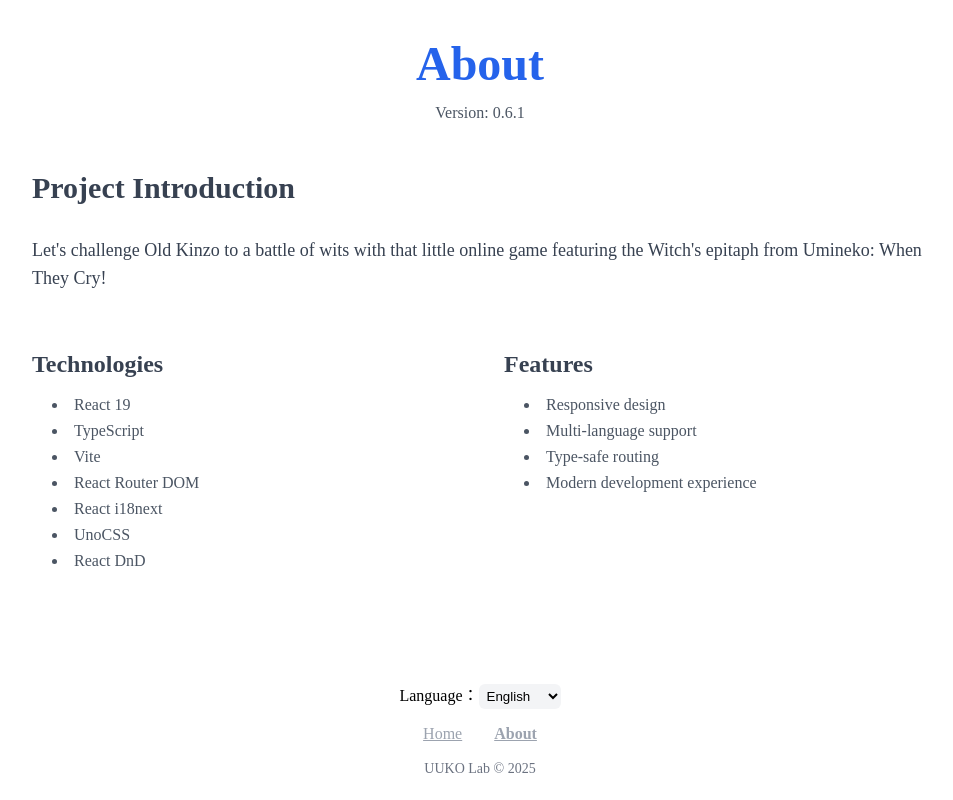
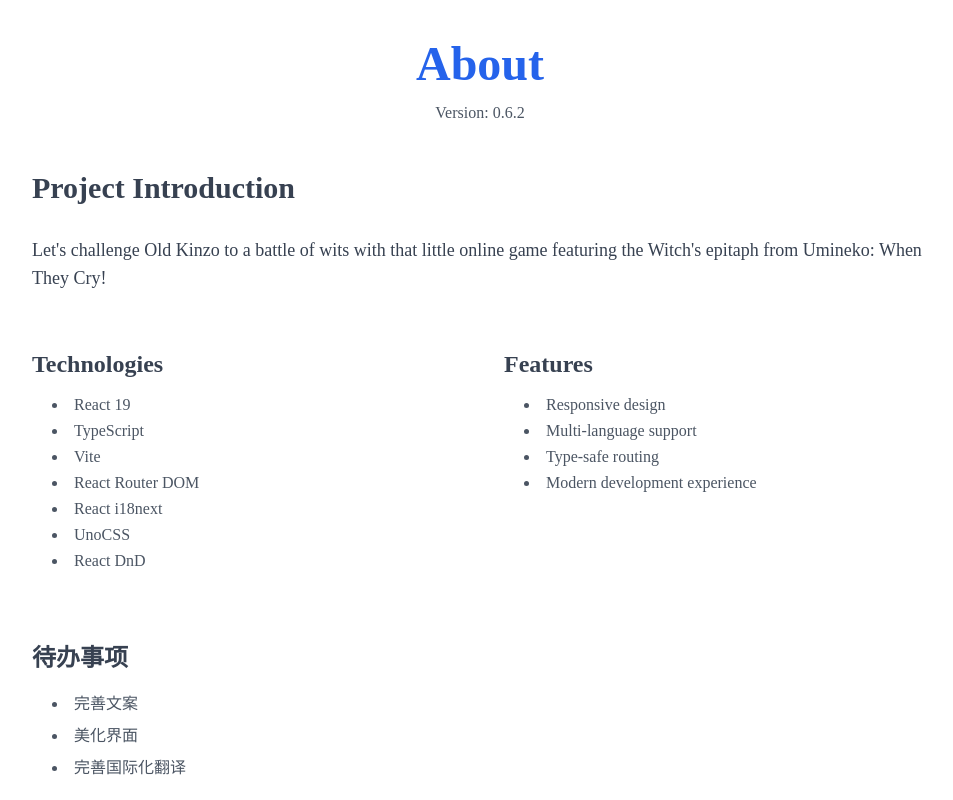
Before and after one commit to iuuko/umineko-epitaph, a React (Vite) app: page /about in a window 1280 px wide. Shown: the top 800 px of the page, without its empty margins (160-1113 px from the left). Built offline with nearby package versions, Linux system fonts and the light colour scheme.

Commit message:
feat: add About page and i18n support for English, Japanese, and Chinese

```diff
--- a/src/locales/en-US.json
+++ b/src/locales/en-US.json
@@ -47,7 +47,11 @@
       "feature2": "Multi-language support",
       "feature3": "Type-safe routing",
       "feature4": "Modern development experience",
-      "version": "Version"
+      "version": "Version",
+      "todoTitle": "待办事项",
+      "todo1": "完善文案",
+      "todo2": "美化界面",
+      "todo3": "完善国际化翻译"
     },
     "quadrillion":{
       "title":"Quadrillion"
--- a/src/locales/ja-JP.json
+++ b/src/locales/ja-JP.json
@@ -47,7 +47,11 @@
       "feature2": "多言語サポート",
       "feature3": "型安全なルーティング",
       "feature4": "現代的な開発体験",
-      "version": "バージョン"
+      "version": "バージョン",
+      "todoTitle": "待办事项",
+      "todo1": "完善文案",
+      "todo2": "美化界面",
+      "todo3": "完善国际化翻译"
     },
     "quadrillion":{
       "title":"クワドリアン"
--- a/src/locales/zh-CN.json
+++ b/src/locales/zh-CN.json
@@ -47,7 +47,11 @@
       "feature2": "多语言支持",
       "feature3": "类型安全的路由",
       "feature4": "现代化的开发体验",
-      "version": "版本"
+      "version": "版本",
+      "todoTitle": "待办事项",
+      "todo1": "完善文案",
+      "todo2": "美化界面",
+      "todo3": "完善国际化翻译"
     },
     "quadrillion":{
       "title":"九羽鸟庵"
--- a/src/pages/About.tsx
+++ b/src/pages/About.tsx
@@ -55,6 +55,17 @@ const About: React.FC = () => {
                   <li>{t("pages.about.feature4")}</li>
                 </ul>
               </div>
+
+              <div>
+                <h3 className="text-xl sm:text-2xl font-semibold mb-4 text-gray-700">
+                  {t("pages.about.todoTitle")}
+                </h3>
+                <ul className="list-disc list-inside space-y-2 pl-5 text-gray-600">
+                  <li>{t("pages.about.todo1")}</li>
+                  <li>{t("pages.about.todo2")}</li>
+                  <li>{t("pages.about.todo3")}</li>
+                </ul>
+              </div>
             </div>
           </section>
         </main>
@@ -63,7 +74,7 @@ const About: React.FC = () => {
           <LanguageSwitcher />
           <Navigation />
           <p className="text-sm text-gray-500 my-0">
-            UUKO Lab &copy; {new Date().getFullYear()}
+            <a href="https://lab.iuuko.com" target="_blank" className="text-gray-500 decoration-none hover:underline">UUKO Lab</a> &copy; {new Date().getFullYear()}
           </p>
         </footer>
       </div>
```
Also changed, not shown: 1 other file (tests, documents, lock files or other folders).
